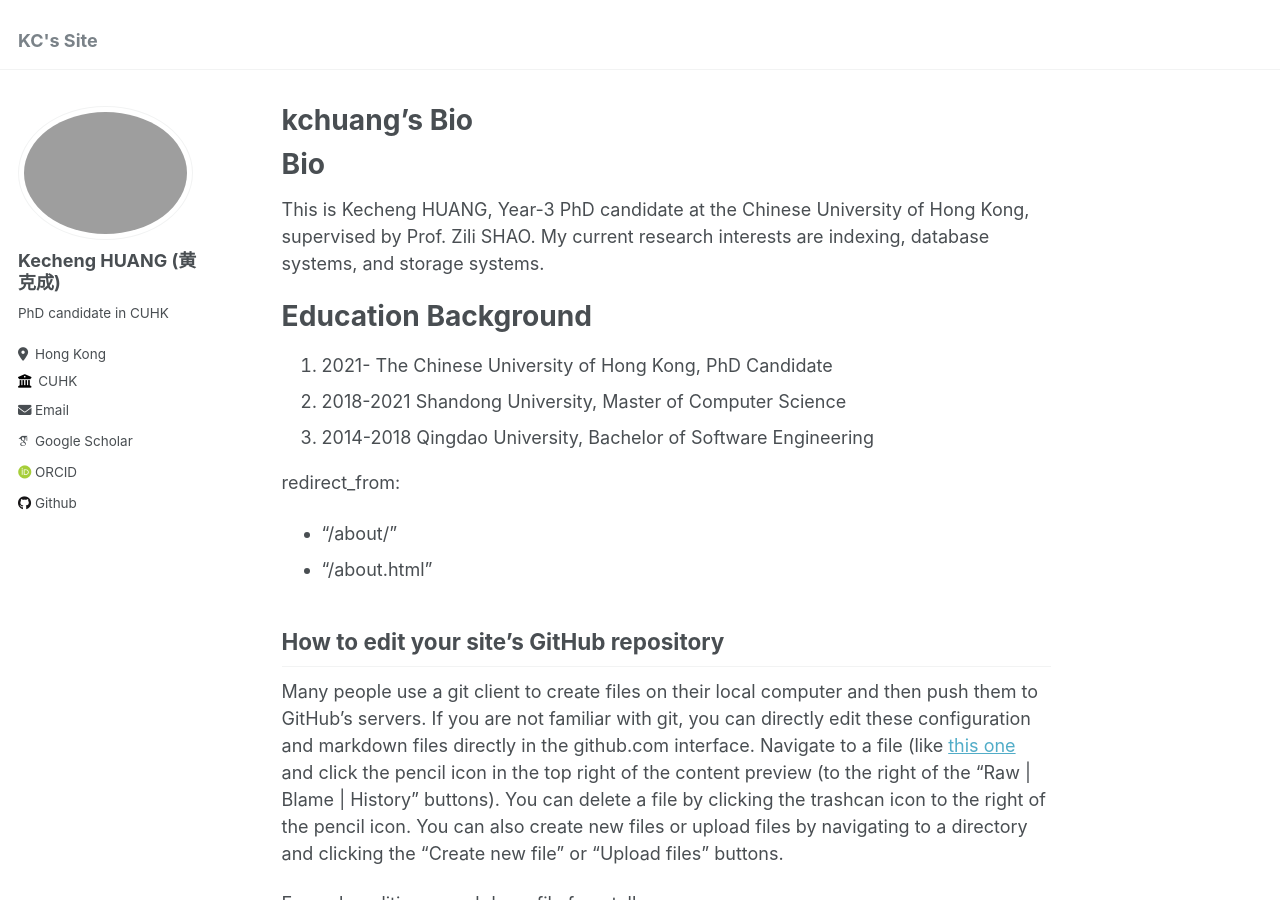
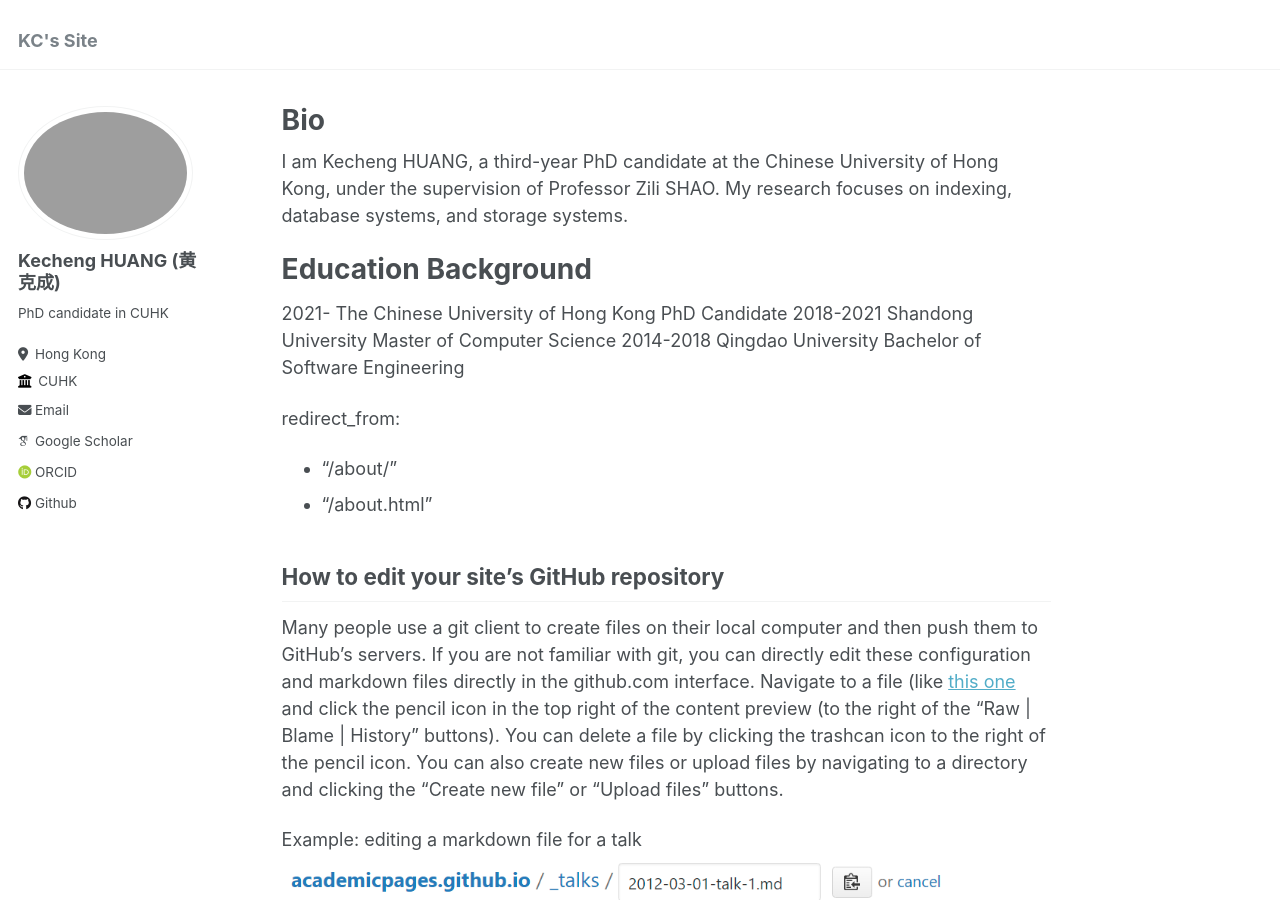
Before and after one commit to ericaloha/ericaloha.github.io, a Jekyll site: the page built from _pages/about.md, in a window 1280 px wide and 900 px high. Built offline with Jekyll 4.4.1, drawn with Linux system fonts in a browser that asks for light colours; some web fonts are replaced.

Commit message:
Update about.md

```diff
--- a/_pages/about.md
+++ b/_pages/about.md
@@ -1,20 +1,16 @@
 ---
 permalink: /
-title: "kchuang's Bio"
+title: "Bio"
 author_profile: true
 ---
 
-Bio
-======
-
-This is Kecheng HUANG, Year-3 PhD candidate at the Chinese University of Hong Kong, supervised by Prof. Zili SHAO.
-My current research interests are indexing, database systems, and storage systems.
+I am Kecheng HUANG, a third-year PhD candidate at the Chinese University of Hong Kong, under the supervision of Professor Zili SHAO. My research focuses on indexing, database systems, and storage systems.
 
 Education Background
 ======
-1. 2021-  The Chinese University of Hong Kong, PhD Candidate
-2. 2018-2021  Shandong University, Master of Computer Science
-3. 2014-2018  Qingdao University, Bachelor of Software Engineering
+2021-            The Chinese University of Hong Kong        PhD Candidate
+2018-2021        Shandong University                        Master of Computer Science
+2014-2018        Qingdao University                         Bachelor of Software Engineering
 
 
 redirect_from:
```
